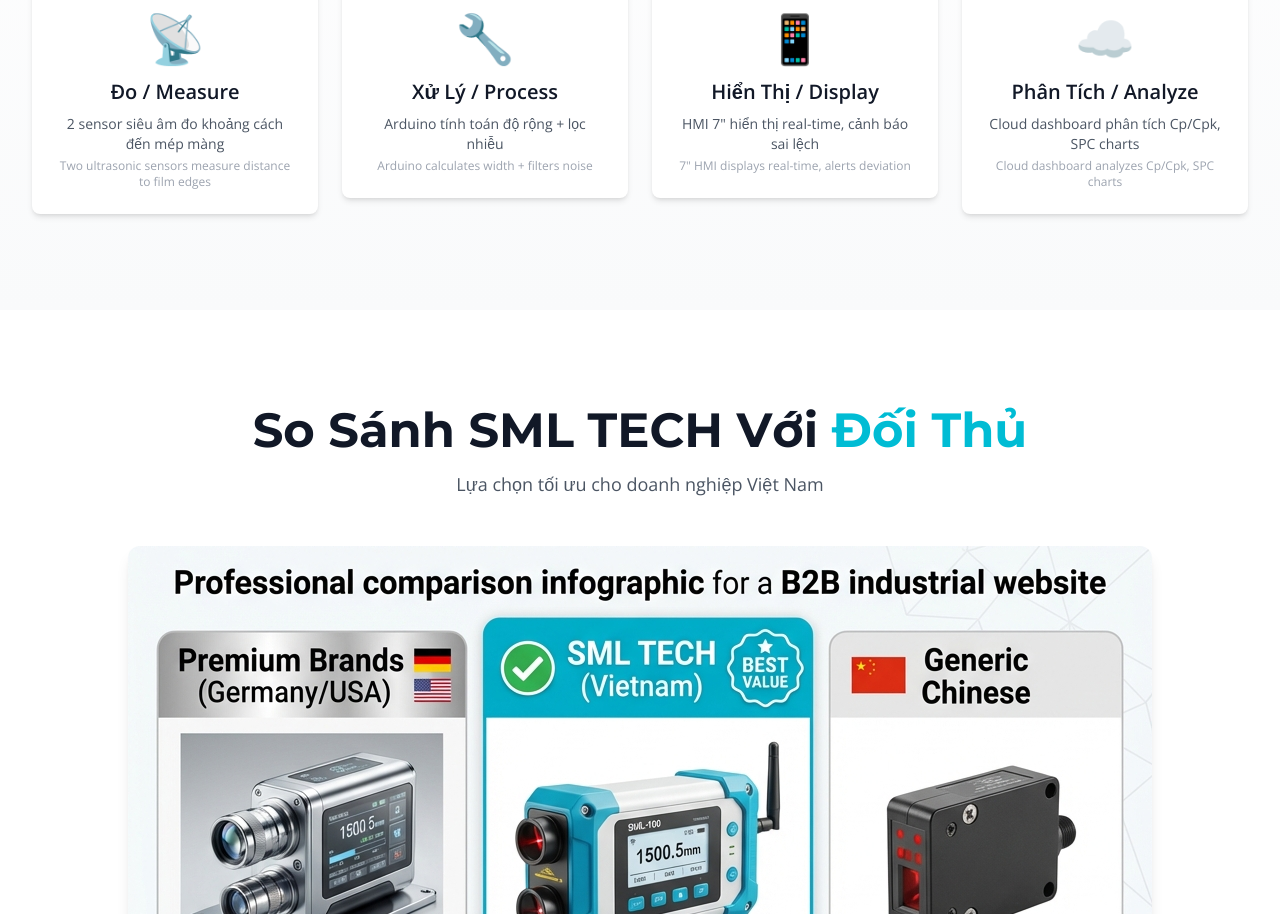
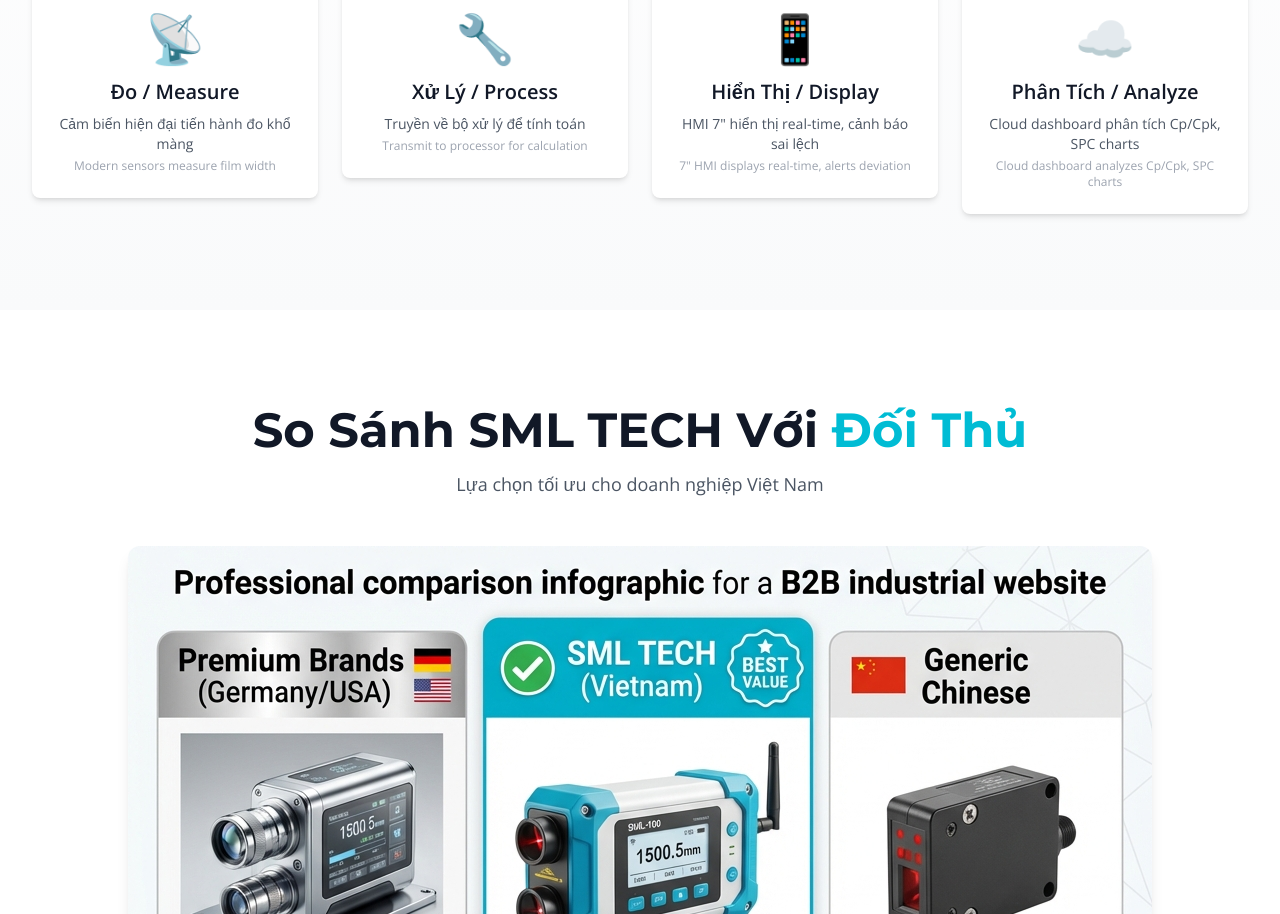
Before and after one commit to vuongminhhuy-ai/SML-Tech, a Next.js app: page / in a window 1280 px wide. Shown: the part 3406-4320 px from the top of the page. Built offline with nearby package versions, Linux system fonts and the light colour scheme.

Commit message:
Update: How It Works descriptions - modern sensors and processor

```diff
--- a/components/HowItWorks.tsx
+++ b/components/HowItWorks.tsx
@@ -5,15 +5,15 @@
         {
             number: '01',
             title: 'Đo / Measure',
-            description: '2 sensor siêu âm đo khoảng cách đến mép màng',
-            descriptionEn: 'Two ultrasonic sensors measure distance to film edges',
+            description: 'Cảm biến hiện đại tiến hành đo khổ màng',
+            descriptionEn: 'Modern sensors measure film width',
             icon: '📡',
         },
         {
             number: '02',
             title: 'Xử Lý / Process',
-            description: 'Arduino tính toán độ rộng + lọc nhiễu',
-            descriptionEn: 'Arduino calculates width + filters noise',
+            description: 'Truyền về bộ xử lý để tính toán',
+            descriptionEn: 'Transmit to processor for calculation',
             icon: '🔧',
         },
         {
```
